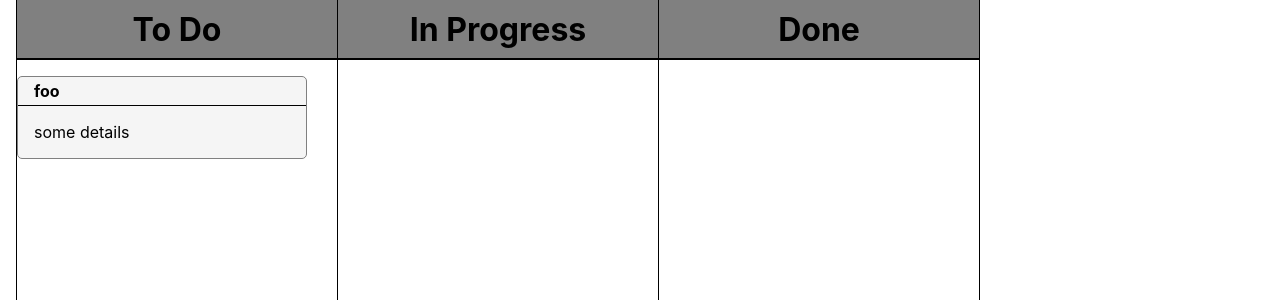
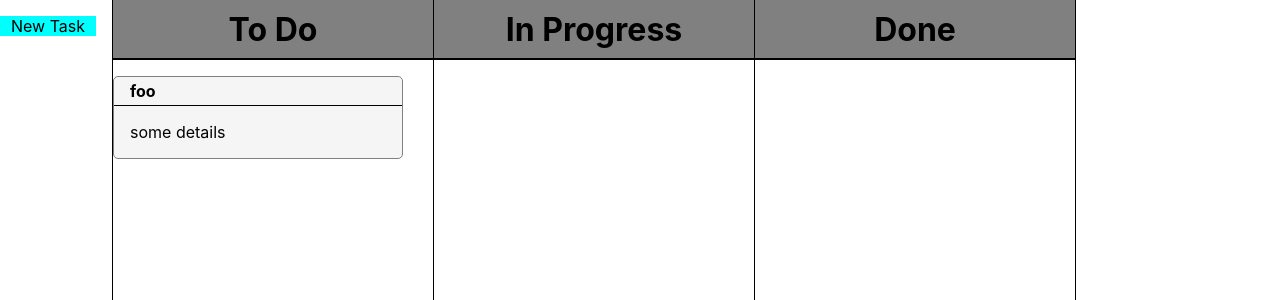
Before and after one commit to hjobrien/electron-kanban, a React (Create React App) app: page / in a window 1280 px wide. Shown: the top 300 px of the page. Built offline with nearby package versions, Linux system fonts and the light colour scheme.

Commit message:
added a simple side menu placeholder

```diff
--- a/src/App.js
+++ b/src/App.js
@@ -3,12 +3,16 @@ import './css/App.css';
 import './css/lane.css';
 import Lane from './components/lane';
 import Task from './components/task';
+import SideMenu from './components/side_menu';
+import ButtonDiv from './components/buttonDiv';
 
 class App extends Component {
   render() {
     return (
       <div className="App">
-        {/*<Grid/>*/}
+          <SideMenu>
+              <ButtonDiv buttonText="New Task"/>
+          </SideMenu>
           <Lane text="To Do" id="left-most-lane">
               <Task taskName="foo" taskText="some details"/>
           </Lane>
--- /dev/null
+++ b/src/components/side_menu.js
@@ -0,0 +1,20 @@
+/**
+ * Created by Hank on 1/18/19.
+ */
+import React from 'react';
+
+import '../css/side_menu.css'
+import {pick} from "lodash";
+
+
+class SideMenu extends React.Component {
+
+    render() {
+        return <div key="{this.props.key}" className={'side_menu ' + this.props.className} style={this.props.style} id={this.props.id}>
+            {/*<p className="header-text">{this.props.text}</p>*/}
+            {this.props.children}
+        </div>;
+    }
+}
+
+export default SideMenu
--- a/src/css/buttonDiv.css
+++ b/src/css/buttonDiv.css
@@ -1,3 +1,3 @@
 .button-div{
-    background: ghostwhite;
+    background: cyan;
 }
--- /dev/null
+++ b/src/css/side_menu.css
@@ -0,0 +1,4 @@
+.side_menu {
+    float: left;
+    width: 6em;
+}
```
